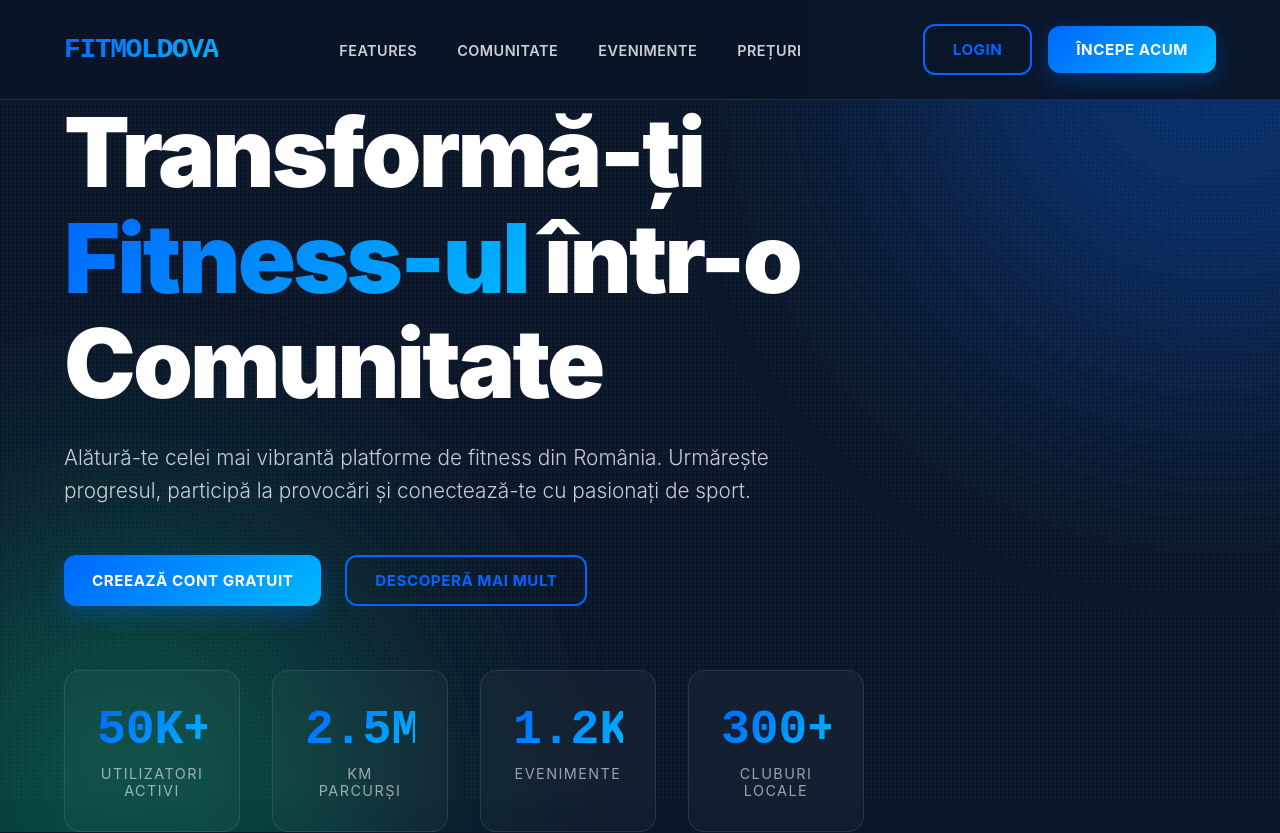
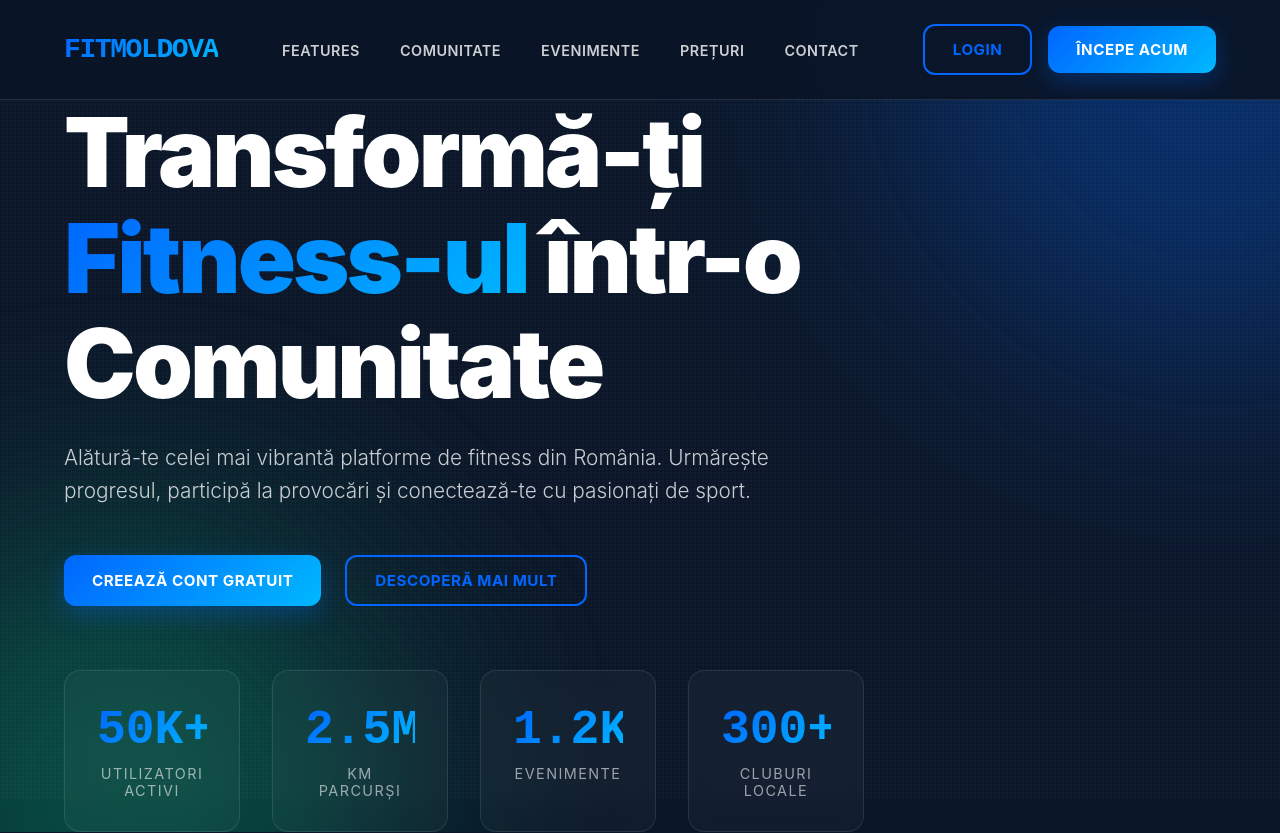
Before and after one commit to CristiM-SI/FitMoldova, a React app in the folder Vite-frontend/: page / in a window 1280 px wide. Shown: the top 833 px of the page. Built offline with nearby package versions, Linux system fonts and the light colour scheme; the HTML template or start-up script is replaced by a standard one.

Commit message:
feat: add Contact link to Navbar

```diff
--- a/Vite-frontend/src/components/layout/Navbar.tsx
+++ b/Vite-frontend/src/components/layout/Navbar.tsx
@@ -40,6 +40,7 @@ const Navbar: React.FC = () => {
           <li><button onClick={() => navigate(ROUTES.COMMUNITY)} className="nav-link-btn">Comunitate</button></li>
           <li><button onClick={handleSectionClick('events')} className="nav-link-btn">Evenimente</button></li>
           <li><button onClick={handleSectionClick('pricing')} className="nav-link-btn">Prețuri</button></li>
+          <li><Link to={ROUTES.CONTACT} className="nav-link-btn">Contact</Link></li>
         </ul>
 
         <div className="nav-actions">
```
